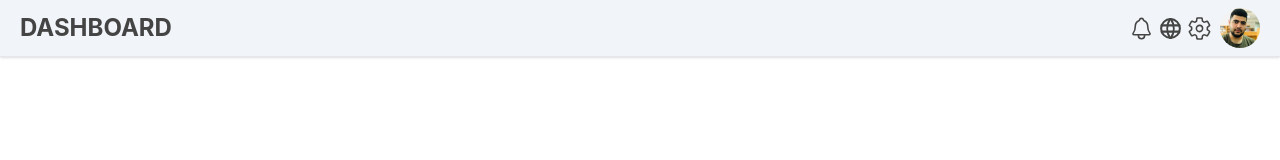
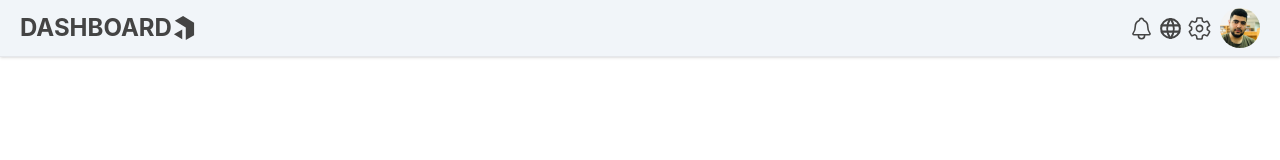
Before and after one commit to ghasemizade/dashboard-cms, a React (Create React App) app: page / in a window 1280 px wide. Shown: the top 160 px of the page. Built offline with nearby package versions, Linux system fonts and the light colour scheme.

Commit message:
update style header

```diff
--- a/src/components/Header.js
+++ b/src/components/Header.js
@@ -2,6 +2,7 @@ import clsx from 'clsx'
 import React from 'react'
 import { IoNotificationsOutline, IoSettingsOutline } from 'react-icons/io5'
 import { TbWorld } from 'react-icons/tb'
+import { SiPayloadcms } from 'react-icons/si'
 import Avatar from '../assets/avatar-2023.jpg'
 
 export default function Header() {
@@ -15,10 +16,13 @@ export default function Header() {
       "border-b hover:shadow"
     )}>
       <div className={clsx(
+        "flex items-center",
         "mx-5",
-        "text-[#444]"
+        "text-[#444]",
+        "select-none"
       )}>
         DASHBOARD
+        <SiPayloadcms />
       </div>
       <div className={clsx(
         "flex items-center",
@@ -50,8 +54,10 @@ export default function Header() {
           <img
             className={clsx(
               "rounded-full hover:border",
-              "cursor-pointer"
+              "cursor-pointer",
+              "select-none",
               )}
+              draggable={false}
               src={Avatar}
               width={40}
               height={40}
```
